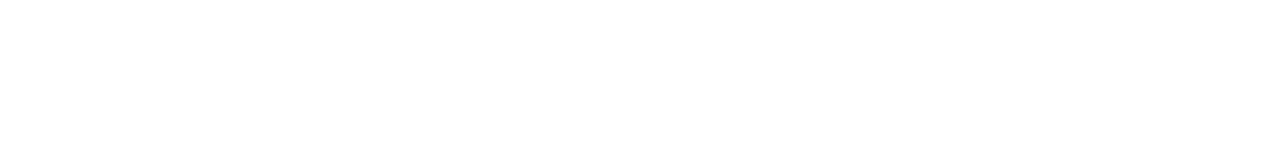
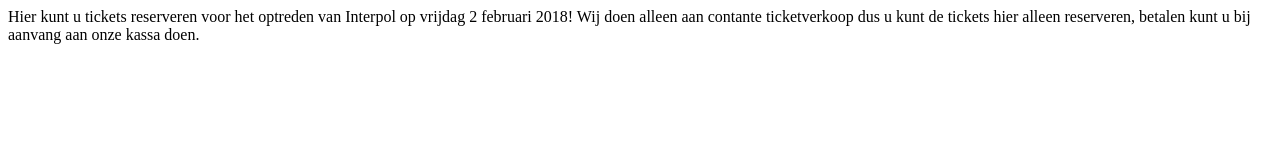
Before and after one commit to Taher93/Poppodium, a plain HTML site: page poppodium/reserveringen/interpol.html in a window 1280 px wide. Drawn offline with Linux system fonts and the light colour scheme.

Commit message:
added reserveringen/changes

```diff
--- a/poppodium/reserveringen/interpol.html
+++ b/poppodium/reserveringen/interpol.html
@@ -5,6 +5,8 @@
     <title> Interpol </title>
 </head>
 <body>
+    Hier kunt u tickets reserveren voor het optreden van Interpol op vrijdag 2 februari 2018!
+    Wij doen alleen aan contante ticketverkoop dus u kunt de tickets hier alleen reserveren, betalen kunt u bij aanvang aan onze kassa doen.
 
 </body>
 </html>
```
Also changed, not shown: poppodium/reserveringen/reserveringen.css (added).
